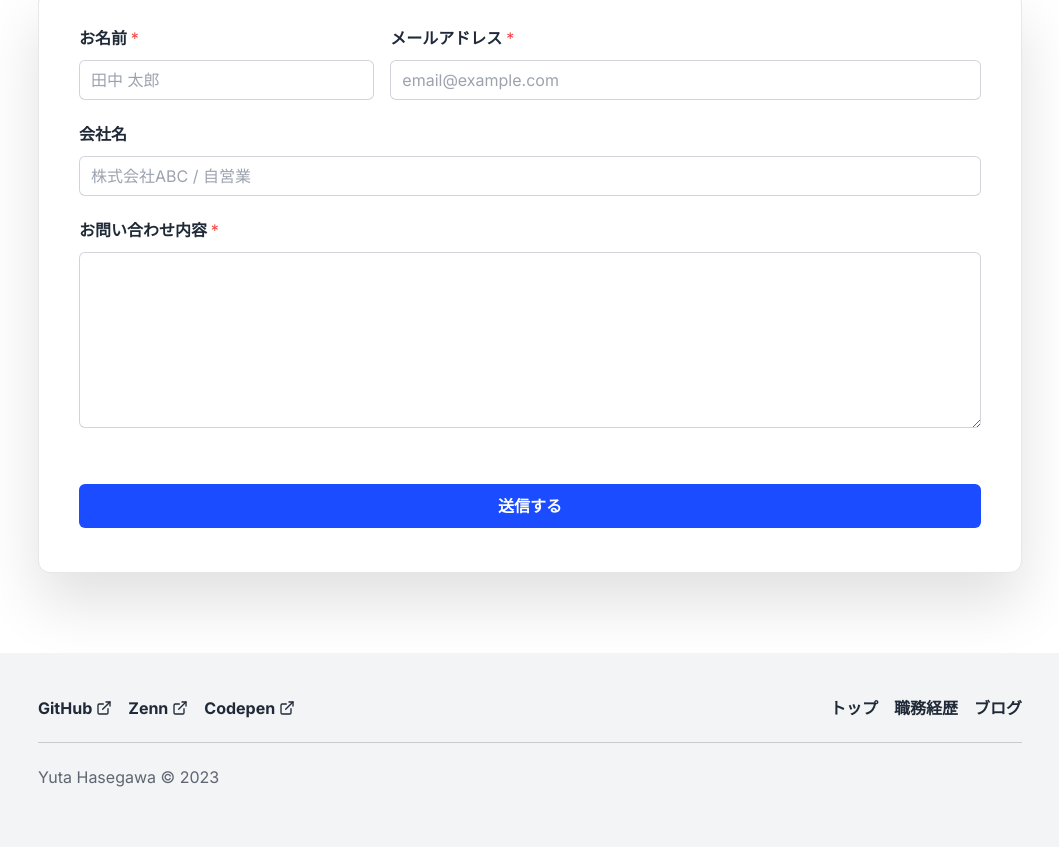
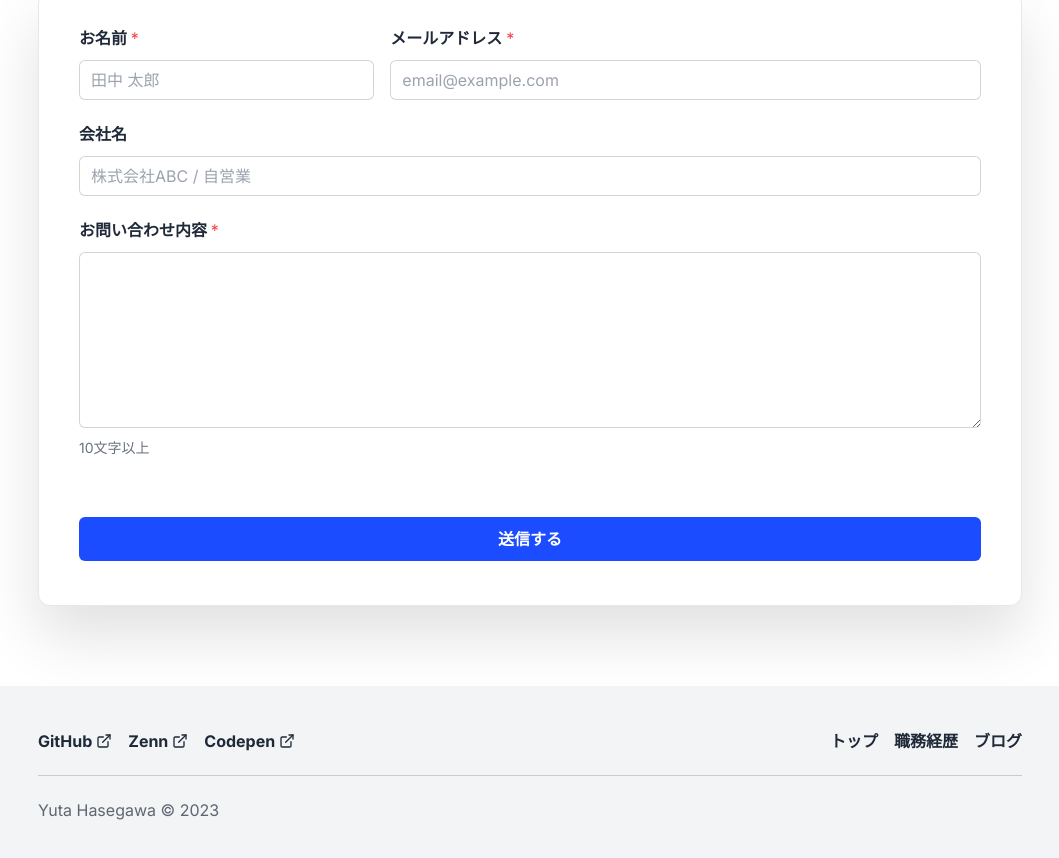
Before and after one commit to yha-1228/portfolio, a Next.js app: page / in a window 1280 px wide. Shown: the part 2174-3032 px from the top of the page, without its empty margins (110-1169 px from the left). Built offline with nearby package versions, Linux system fonts and the light colour scheme.

Commit message:
feat(contact-form): お問い合わせ内容: 10文字以上 を追加

```diff
--- a/src/components/contact-form.tsx
+++ b/src/components/contact-form.tsx
@@ -104,7 +104,7 @@ type ContactFormValues = {
   /**
    * お問い合わせ内容
    *
-   * @description 必須, 10000文字以内
+   * @description 必須, 10文字以上, 10000文字以内
    */
   message: string;
 };
@@ -139,6 +139,8 @@ function validate(values: ContactFormValues): ContactFormErrors {
 
   if (!v.exists(values.message)) {
     errors.message = m.required;
+  } else if (!v.isLength(values.message, { min: 10 })) {
+    errors.message = m.length({ min: 10 });
   } else if (!v.isLength(values.message, { max: 10000 })) {
     errors.message = m.length({ max: 10000 });
   }
@@ -393,14 +395,16 @@ export default function ContactForm() {
                     aria-describedby={createErrorId(id, 'message')}
                   />
                 </div>
-                <Show when={showError('message', errors, touched)}>
-                  <FormErrorMessage
-                    id={createErrorId(id, 'message')}
-                    className="mt-2"
-                  >
-                    {errors.message}
-                  </FormErrorMessage>
-                </Show>
+                <div className="mt-2">
+                  <div className="text-sm text-gray-foreground-weak">
+                    10文字以上
+                  </div>
+                  <Show when={showError('message', errors, touched)}>
+                    <FormErrorMessage id={createErrorId(id, 'message')}>
+                      {errors.message}
+                    </FormErrorMessage>
+                  </Show>
+                </div>
               </div>
             </div>
 
```
